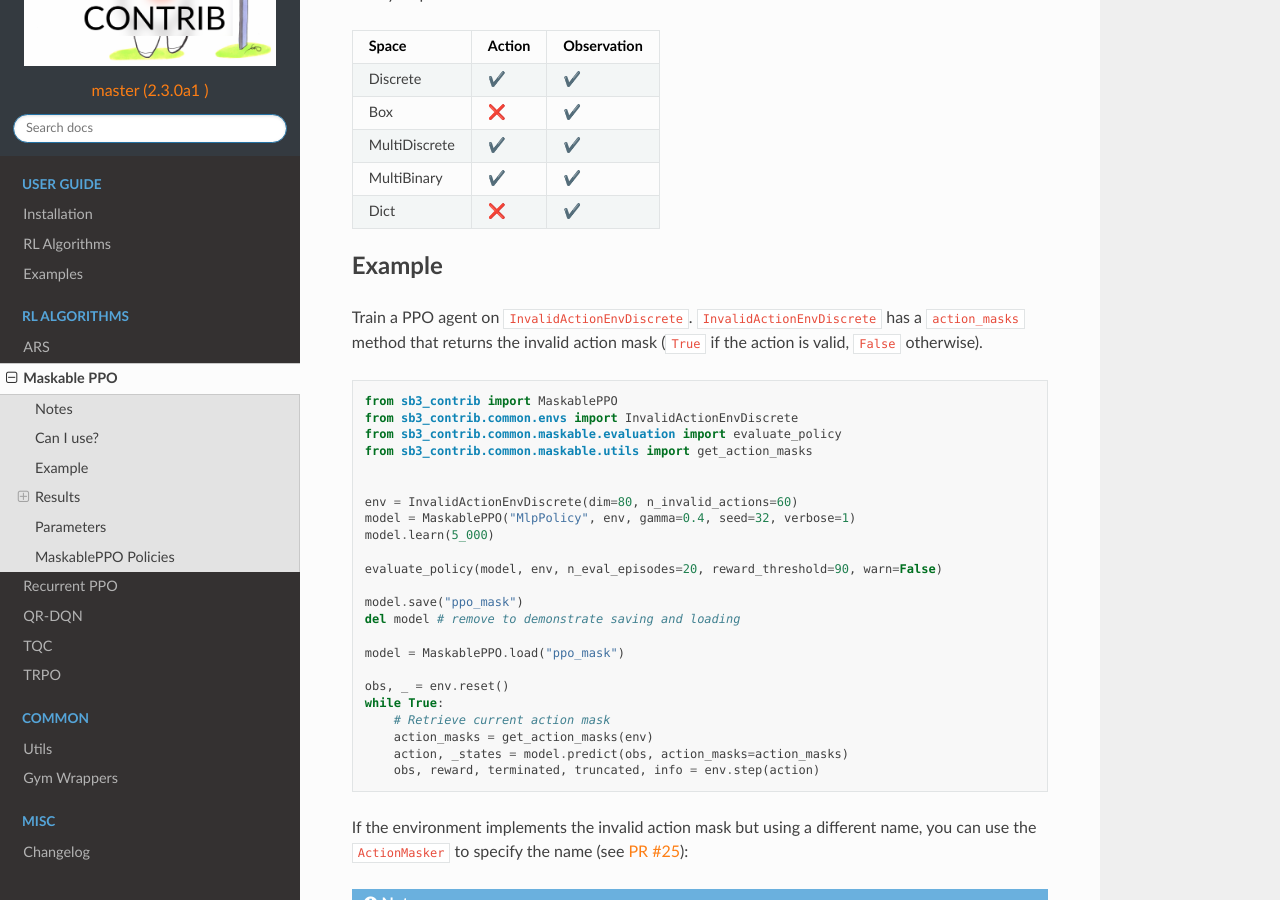
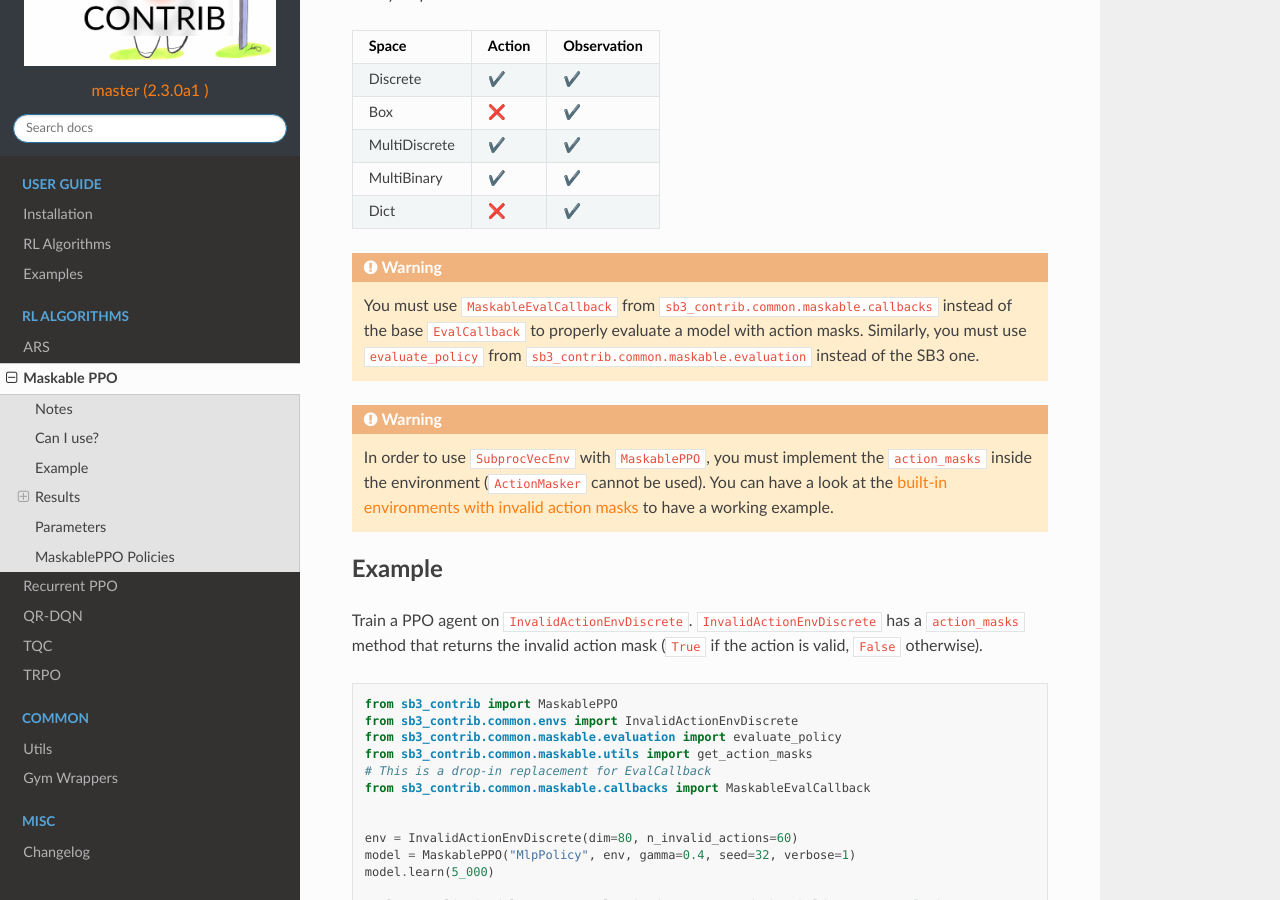
Before and after one commit to Stable-Baselines-Team/stable-baselines3-contrib, a Sphinx documentation site: the page built from docs/modules/ppo_mask.rst, in a window 1280 px wide and 900 px high, scrolled down 805 px. Built offline with Sphinx 7.4.7 and the Read the Docs theme 2.0.0, drawn with Linux system fonts in a browser that asks for light colours.

Commit message:
Add notes about MaskablePPO (#227)
* Add note about MaskableEvalCallback

* Update doc

---------

Co-authored-by: Antonin Raffin <antonin.raffin@dlr.de>

```diff
--- a/docs/guide/examples.rst
+++ b/docs/guide/examples.rst
@@ -34,6 +34,12 @@ MaskablePPO
 -----------
 
 Train a PPO with invalid action masking agent on a toy environment.
+
+.. warning::
+  You must use ``MaskableEvalCallback`` from ``sb3_contrib.common.maskable.callbacks`` instead of the base ``EvalCallback`` to properly evaluate a model with action masks.
+  Similarly, you must use ``evaluate_policy`` from ``sb3_contrib.common.maskable.evaluation`` instead of the SB3 one.
+
+
 
 .. code-block:: python
 
--- a/docs/misc/changelog.rst
+++ b/docs/misc/changelog.rst
@@ -34,6 +34,7 @@ Others:
 
 Documentation:
 ^^^^^^^^^^^^^^
+- Add some additional notes about ``MaskablePPO`` (evaluation and multi-process) (@icheered)
 
 
 Release 2.2.1 (2023-11-17)
--- a/docs/modules/ppo_mask.rst
+++ b/docs/modules/ppo_mask.rst
@@ -45,6 +45,16 @@ MultiBinary   ✔️      ✔️
 Dict          ❌      ✔️
 ============= ====== ===========
 
+.. warning::
+  You must use ``MaskableEvalCallback`` from ``sb3_contrib.common.maskable.callbacks`` instead of the base ``EvalCallback`` to properly evaluate a model with action masks.
+  Similarly, you must use ``evaluate_policy`` from ``sb3_contrib.common.maskable.evaluation`` instead of the SB3 one.
+
+
+.. warning::
+  In order to use ``SubprocVecEnv`` with ``MaskablePPO``, you must implement the ``action_masks`` inside the environment (``ActionMasker`` cannot be used).
+  You can have a look at the `built-in environments with invalid action masks <https://github.com/Stable-Baselines-Team/stable-baselines3-contrib/blob/master/sb3_contrib/common/envs/invalid_actions_env.py>`_ to have a working example.
+
+
 
 Example
 -------
@@ -58,6 +68,8 @@ returns the invalid action mask (``True`` if the action is valid, ``False`` othe
   from sb3_contrib.common.envs import InvalidActionEnvDiscrete
   from sb3_contrib.common.maskable.evaluation import evaluate_policy
   from sb3_contrib.common.maskable.utils import get_action_masks
+  # This is a drop-in replacement for EvalCallback
+  from sb3_contrib.common.maskable.callbacks import MaskableEvalCallback
 
 
   env = InvalidActionEnvDiscrete(dim=80, n_invalid_actions=60)
```
Also changed, not shown: other parts of docs/misc/changelog.rst (+1 -1 lines).
